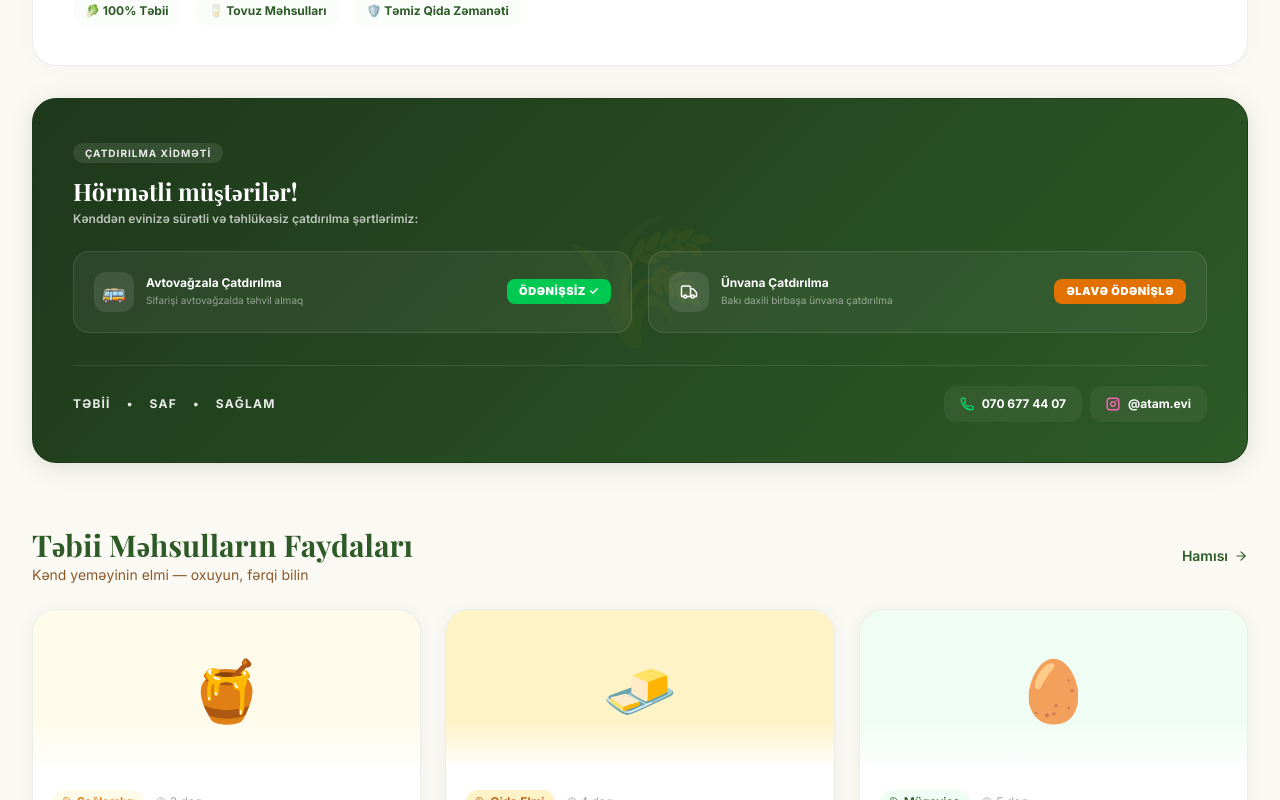
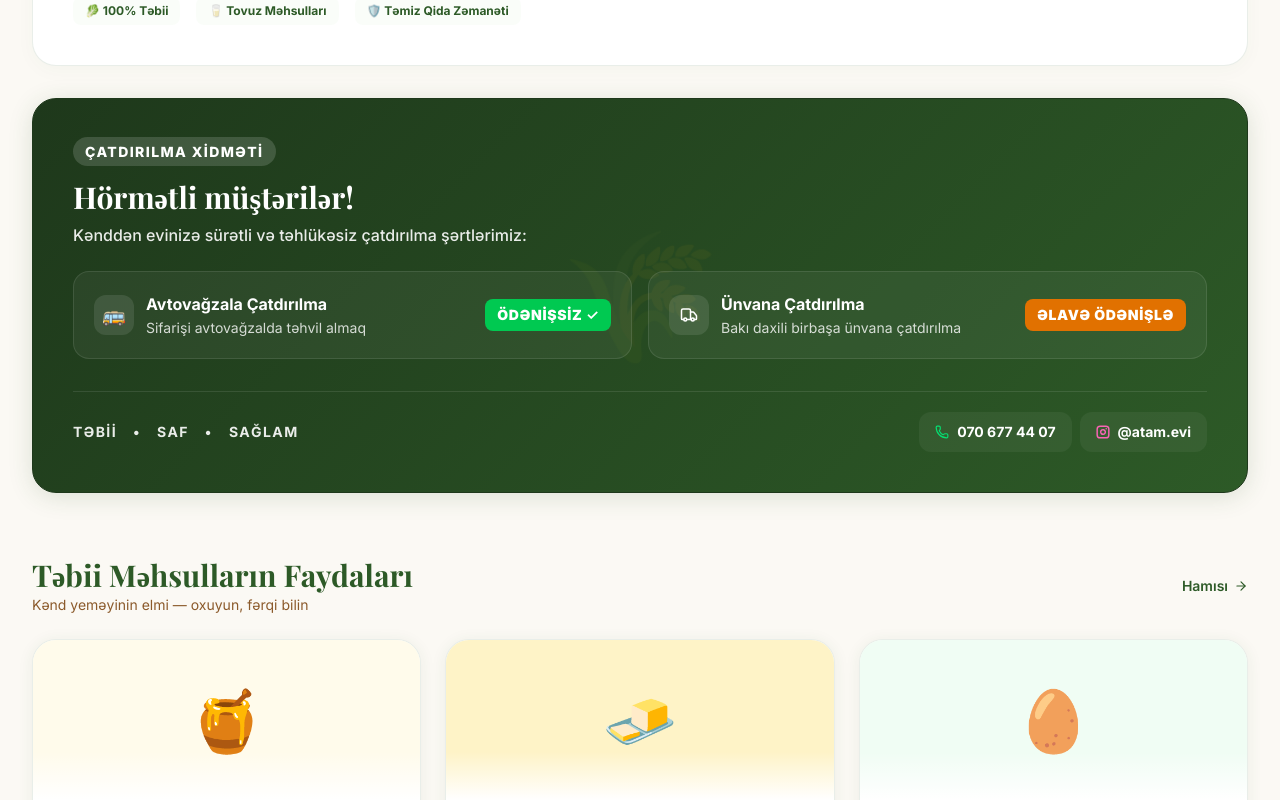
Before and after one commit to Senaniv/Atamevi, a Next.js app: page / in a window 1280 px wide. Shown: the part 4400-5200 px from the top of the page. Built offline with nearby package versions, Linux system fonts and the light colour scheme; a web font is replaced by a local one.

Commit message:
feat: add site-bg, enlarge delivery section texts, and update footer text

```diff
--- a/app/globals.css
+++ b/app/globals.css
@@ -48,7 +48,10 @@
 * { box-sizing: border-box; }
 
 body {
-  background-color: #fbf9f4;
+  background-image: linear-gradient(rgba(251, 249, 244, 0.94) 0%, rgba(251, 249, 244, 0.94) 100%), url('/site-bg.jpg');
+  background-size: cover;
+  background-position: center;
+  background-attachment: fixed;
   font-family: var(--font-inter), sans-serif;
   color: #2c2c2c;
 }
--- a/app/layout.tsx
+++ b/app/layout.tsx
@@ -32,7 +32,7 @@ export default function RootLayout({
 }: Readonly<{ children: React.ReactNode }>) {
   return (
     <html lang="az" className={`${playfair.variable} ${inter.variable} h-full antialiased`}>
-      <body className="min-h-full flex flex-col bg-cream">{children}</body>
+      <body className="min-h-full flex flex-col">{children}</body>
     </html>
   )
 }
--- a/components/AboutSection.tsx
+++ b/components/AboutSection.tsx
@@ -82,16 +82,16 @@ export default function AboutSection() {
 
           <div className="relative z-10 space-y-6">
             <div>
-              <span className="px-3 py-1 rounded-full bg-white/10 text-white/90 text-[10px] font-bold tracking-widest uppercase">
+              <span className="px-3 py-1.5 rounded-full bg-white/15 text-white text-xs md:text-sm font-extrabold tracking-widest uppercase">
                 ÇATDIRILMA XİDMƏTİ
               </span>
               <h3
-                className="text-2xl font-bold text-white mt-3"
+                className="text-2xl md:text-3xl font-bold text-white mt-4"
                 style={{ fontFamily: "'Playfair Display', serif" }}
               >
                 Hörmətli müştərilər!
               </h3>
-              <p className="text-xs text-white/70 mt-1 font-semibold">
+              <p className="text-sm md:text-base text-white/90 mt-2 font-medium">
                 Kənddən evinizə sürətli və təhlükəsiz çatdırılma şərtlərimiz:
               </p>
             </div>
@@ -105,11 +105,11 @@ export default function AboutSection() {
                     <span className="text-xl">🚌</span>
                   </div>
                   <div>
-                    <h5 className="font-bold text-xs text-white">Avtovağzala Çatdırılma</h5>
-                    <p className="text-[10px] text-white/50 mt-0.5">Sifarişi avtovağzalda təhvil almaq</p>
+                    <h5 className="font-bold text-sm md:text-base text-white">Avtovağzala Çatdırılma</h5>
+                    <p className="text-xs md:text-sm text-white/80 mt-0.5">Sifarişi avtovağzalda təhvil almaq</p>
                   </div>
                 </div>
-                <span className="px-3 py-1 rounded-lg bg-green-500 text-white text-[11px] font-black uppercase tracking-wider shrink-0">
+                <span className="px-3 py-1.5 rounded-lg bg-green-500 text-white text-xs md:text-sm font-black uppercase tracking-wider shrink-0">
                   ÖDƏNİŞSİZ ✓
                 </span>
               </div>
@@ -121,11 +121,11 @@ export default function AboutSection() {
                     <Truck size={18} />
                   </div>
                   <div>
-                    <h5 className="font-bold text-xs text-white">Ünvana Çatdırılma</h5>
-                    <p className="text-[10px] text-white/50 mt-0.5">Bakı daxili birbaşa ünvana çatdırılma</p>
+                    <h5 className="font-bold text-sm md:text-base text-white">Ünvana Çatdırılma</h5>
+                    <p className="text-xs md:text-sm text-white/80 mt-0.5">Bakı daxili birbaşa ünvana çatdırılma</p>
                   </div>
                 </div>
-                <span className="px-3 py-1 rounded-lg bg-amber-600 text-white text-[11px] font-black uppercase tracking-wider shrink-0">
+                <span className="px-3 py-1.5 rounded-lg bg-amber-600 text-white text-xs md:text-sm font-black uppercase tracking-wider shrink-0">
                   ƏLAVƏ ÖDƏNİŞLƏ
                 </span>
               </div>
@@ -134,7 +134,7 @@ export default function AboutSection() {
 
           {/* Bottom Banner Branding Info */}
           <div className="relative z-10 mt-8 pt-5 border-t border-white/10 flex flex-col md:flex-row justify-between items-center gap-4">
-            <div className="flex gap-4 text-xs font-bold text-white/90 uppercase tracking-widest">
+            <div className="flex gap-4 text-sm font-bold text-white/90 uppercase tracking-widest">
               <span>Təbii</span>
               <span>•</span>
               <span>Saf</span>
@@ -142,7 +142,7 @@ export default function AboutSection() {
               <span>Sağlam</span>
             </div>
 
-            <div className="flex flex-col sm:flex-row gap-2 w-full md:w-auto text-xs">
+            <div className="flex flex-col sm:flex-row gap-2 w-full md:w-auto text-sm">
               <a
                 href="tel:0706774407"
                 className="flex items-center justify-center gap-2 p-2.5 px-4 rounded-xl bg-white/5 hover:bg-white/10 text-white transition-colors w-full sm:w-auto"
--- a/components/Footer.tsx
+++ b/components/Footer.tsx
@@ -26,7 +26,7 @@ export default function Footer() {
               </span>
             </div>
             <p className="text-sm leading-relaxed" style={{ color: 'rgba(255,255,255,0.62)' }}>
-              Tovuz kəndindən gələn ən təbii, ən təmiz məhsullar. Hər məhsulda bir nəslin zəhməti var.
+              Kənd toyuğu yumurtasından tutmuş dağ balına — hər məhsul Tovuz dağlarından birbaşa sizin süfrənizə çatır.
             </p>
           </div>
 
@@ -102,7 +102,7 @@ export default function Footer() {
           style={{ borderColor: 'rgba(255,255,255,0.10)' }}
         >
           <p className="text-xs" style={{ color: 'rgba(255,255,255,0.40)' }}>
-            © 2024 Atam Evi. Bütün hüquqlar qorunur.
+            © 2026 Atam Evi. Bütün hüquqlar qorunur.
           </p>
           <div className="flex gap-4">
             {['Məxfilik Siyasəti', 'İstifadə Şərtləri'].map((t) => (
```
Also changed, not shown: public/site-bg.jpg (added).
